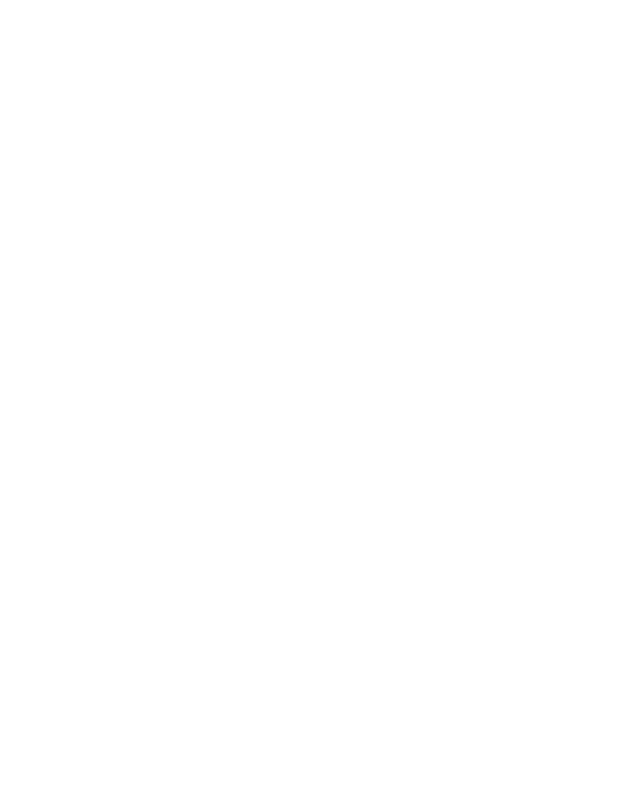
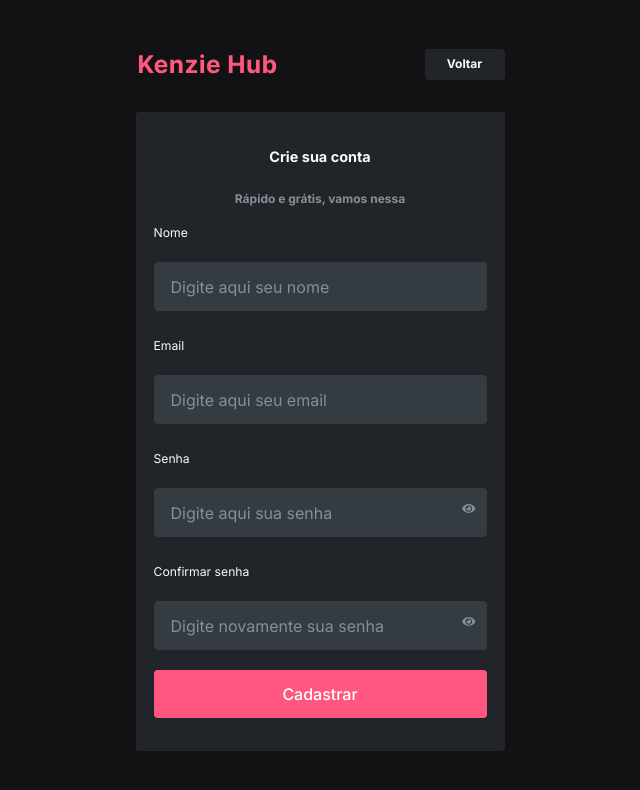
Before and after one commit to Kenzie-Academy-Brasil-Developers/react-entrega-s2-kenzie-hub-matheuschvs, a React (Create React App) app: page /register in a window 1280 px wide. Before the commit this address had no page. Shown: the top 790 px of the page, without its empty margins (320-960 px from the left). Built offline with nearby package versions, Linux system fonts and the light colour scheme.

Commit message:
feat: navigate between pages

```diff
--- a/src/components/Button/index.jsx
+++ b/src/components/Button/index.jsx
@@ -1,9 +1,9 @@
 import { StyledButton } from './style'
 
-const Button = ({ disabled = false, children, ...rest }) => {
+const Button = ({ greyScale = false, children, ...rest }) => {
   return (
     <StyledButton
-      disabled={disabled}
+      greyScale={greyScale}
       {...rest}
     >{children}</StyledButton>
   )
--- a/src/components/Button/style.js
+++ b/src/components/Button/style.js
@@ -5,7 +5,7 @@
 
   border-radius: 4px;
 
-  background: ${props => props.disabled ? 'var(--grey-1)' : 'var(--color-primary)'};
+  background: ${props => props.greyScale ? 'var(--grey-1)' : 'var(--color-primary)'};
 
   font: 500 0.8125rem 'Inter', sans-serif;
   color: #FFF;
@@ -13,7 +13,7 @@
   padding: 0.515625rem 0;
 
   &:hover {
-    background: ${props => props.disabled ? 'var(--grey-2)' : 'var(--color-primary-50)'};
+    background: ${props => props.greyScale ? 'var(--grey-2)' : 'var(--color-primary-50)'};
   }
 
   @media (min-width: 961px) {
--- a/src/components/SecondaryButton/style.js
+++ b/src/components/SecondaryButton/style.js
@@ -2,13 +2,15 @@
 
 export const Button = styled.button`
   font: 600 0.599375rem 'Inter', sans-serif;
-  line-height: 1.4375;
+  line-height: 1.4375rem;
   color: var(--grey-0);
 
   width: 100%;
   padding: 1.29px 0;
 
   background: var(--grey-3);
+
+  border-radius: 4px;
 
   &:hover {
     background: var(--grey-2);
--- a/src/pages/Login/index.jsx
+++ b/src/pages/Login/index.jsx
@@ -1,3 +1,4 @@
+import { useNavigate } from 'react-router-dom';
 import { useForm } from 'react-hook-form';
 import { yupResolver } from '@hookform/resolvers/yup';
 import * as yup from 'yup';
@@ -17,11 +18,6 @@
   password: yup
     .string()
     .required('Campo obrigatório')
-  // .matches(/(?=.*\d)/, 'Necessário um número')
-  // .matches(/(?=.*[A-Z])/, 'Necessário uma letra maiúscula')
-  // .matches(/(?=.*[a-z])/, 'Necessário uma letra minúscula')
-  // .matches(/(?=.*[!@#$&*])/, 'Necessário um caractere especial')
-  // .matches(/^.{8,}$/, 'Mínimo de 8 caracteres')
 })
 
 const Login = () => {
@@ -29,9 +25,14 @@
     resolver: yupResolver(schema),
     mode: 'onBlur'
   });
+  const navigate = useNavigate()
 
   const onFormSubmit = (data) => {
     console.log(data);
+  }
+
+  const handleGoToRegister = () => {
+    navigate('/register')
   }
 
   return (
@@ -45,7 +46,7 @@
           label='Email'
           error={errors.email?.message}
           type='email'
-          placeholder='Digite aqui seu nome'
+          placeholder='Digite aqui seu email'
         />
         <TextField
           register={register}
@@ -62,8 +63,9 @@
           Ainda não possui uma conta?
         </RegisterText>
         <Button
-          disabled
+          greyScale
           type='button'
+          onClick={() => handleGoToRegister()}
         >Cadastre-se</Button>
       </Form>
     </Container>
--- a/src/pages/Register/index.jsx
+++ b/src/pages/Register/index.jsx
@@ -1,3 +1,4 @@
+import { useNavigate } from 'react-router-dom';
 import { useForm } from 'react-hook-form';
 import { yupResolver } from '@hookform/resolvers/yup';
 import * as yup from 'yup';
@@ -7,7 +8,7 @@
 
 import logoImg from '../../assets/logo.svg'
 
-import { Container, Navegation, Form, Logo, Subtitle, Title } from './style'
+import { Container, Navigation, Form, Logo, Subtitle, Title } from './style'
 import { SecondaryButton } from '../../components/SecondaryButton';
 
 const schema = yup.object().shape({
@@ -25,33 +26,51 @@
     .matches(/^.{8,}$/, 'Mínimo de 8 caracteres')
 })
 
-const Login = () => {
+const Register = () => {
   const { register, handleSubmit, formState: { errors } } = useForm({
     resolver: yupResolver(schema),
     mode: 'onBlur'
   });
+  const navigate = useNavigate();
 
   const onFormSubmit = (data) => {
     console.log(data);
   }
 
+  const handleGoBack = () => {
+    navigate('/');
+  }
+
   return (
     <Container>
-      <Navegation>
+      <Navigation>
         <Logo src={logoImg} alt='Logo with Text: Kenzie Hub' />
-        <SecondaryButton>
+        <SecondaryButton
+          onClick={handleGoBack}
+        >
           Voltar
         </SecondaryButton>
-      </Navegation>
+      </Navigation>
       <Form onSubmit={handleSubmit(onFormSubmit)}>
-        <Title>Login</Title>
+        <Title>Crie sua conta</Title>
+        <Subtitle>
+          Rápido e grátis, vamos nessa
+        </Subtitle>
+        <TextField
+          register={register}
+          fieldName='name'
+          label='Nome'
+          error={errors.name?.message}
+          type='text'
+          placeholder='Digite aqui seu nome'
+        />
         <TextField
           register={register}
           fieldName='email'
           label='Email'
           error={errors.email?.message}
           type='email'
-          placeholder='Digite aqui seu nome'
+          placeholder='Digite aqui seu email'
         />
         <TextField
           register={register}
@@ -61,19 +80,21 @@
           type='password'
           placeholder='Digite aqui sua senha'
         />
+        <TextField
+          register={register}
+          fieldName='confirmPassword'
+          label='Confirmar senha'
+          error={errors.confirmPassword?.message}
+          type='password'
+          placeholder='Digite novamente sua senha'
+        />
+        {/* Missing Select */}
         <Button
           type='submit'
-        >Entrar</Button>
-        <Subtitle>
-          Ainda não possui uma conta?
-        </Subtitle>
-        <Button
-          disabled
-          type='button'
-        >Cadastre-se</Button>
+        >Cadastrar</Button>
       </Form>
     </Container>
   )
 }
 
-export { Login }
+export { Register }
--- a/src/pages/Register/style.js
+++ b/src/pages/Register/style.js
@@ -11,17 +11,32 @@
   background: var(--grey-4);
 `
 
+export const Navigation = styled.nav`
+  width: 92.5vw;
+  max-width: 23.0625rem;
+
+  display: flex;
+  align-items: center;
+  justify-content: space-between;
+
+  margin-bottom: 1.5625rem;
+
+  & > button {
+    max-width: 5rem;
+  }
+
+  @media (min-width: 961px) {
+    margin-bottom: 2rem;
+  }
+`
+
 export const Logo = styled.img`
   width: 6.3125rem;
   height: 0.875rem;
 
-  margin-bottom: 1.25rem;
-
   @media (min-width: 961px) {
     width: 9rem;
     height: 1.25rem;
-
-    margin-bottom: 2.25rem;
   }
 `
 
@@ -39,7 +54,7 @@
   }
 
   & > div + button {
-    margin-top: 1.25rem;
+    margin-top: 1rem;
   }
 
   @media (min-width: 961px) {
@@ -48,7 +63,7 @@
     }
 
     & > div + button {
-      margin-top: 1.5rem;
+      margin-top: 1.25rem;
     }
   }
 `
@@ -67,11 +82,11 @@
   color: var(--grey-1);
   text-align: center;
 
-  margin: 1.75rem 0 1.0625rem;
+  margin: 1.125rem 0 1.4375rem;
 
   @media (min-width: 961px) {
     font-size: 0.75rem;
 
-    margin: 2.125rem 0 1.375rem;
+    margin: 1.375rem 0 1.1875rem;
   }
 `
--- a/src/routes/index.jsx
+++ b/src/routes/index.jsx
@@ -1,11 +1,13 @@
 import { Routes, Route } from 'react-router-dom';
 
 import { Login } from '../pages/Login';
+import { Register } from '../pages/Register';
 
 const Router = () => {
   return (
     <Routes>
       <Route path="/" element={<Login />} />
+      <Route path="register" element={<Register />} />
     </Routes>
   )
 }
```
